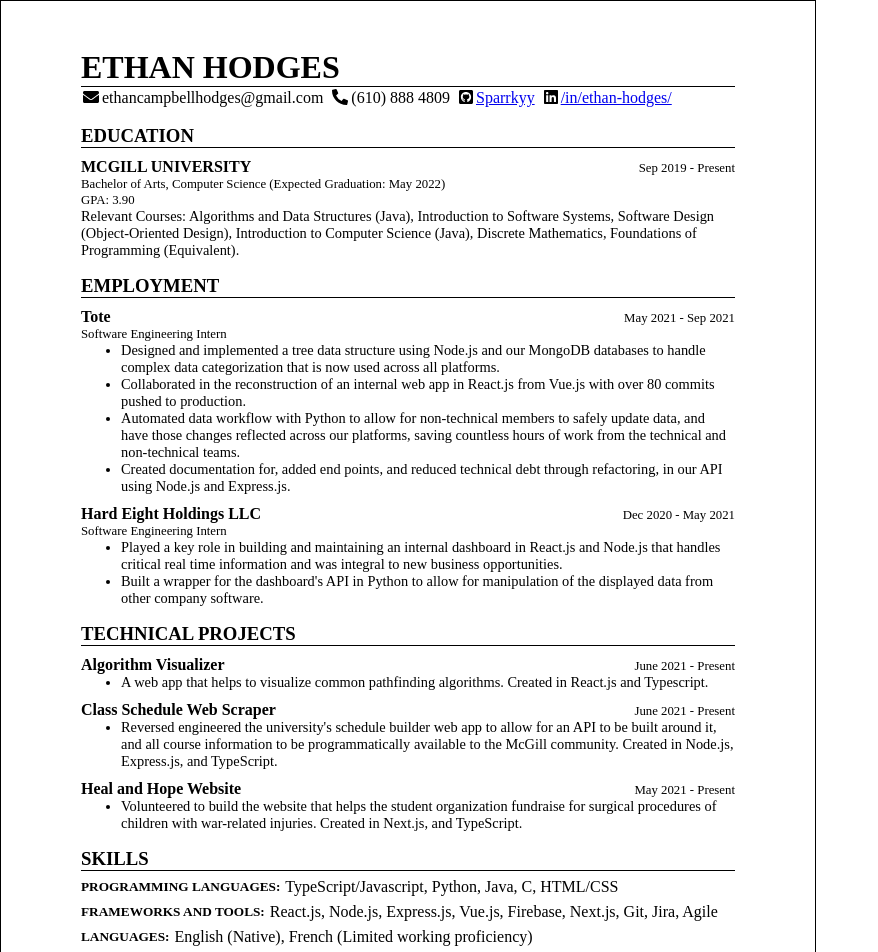
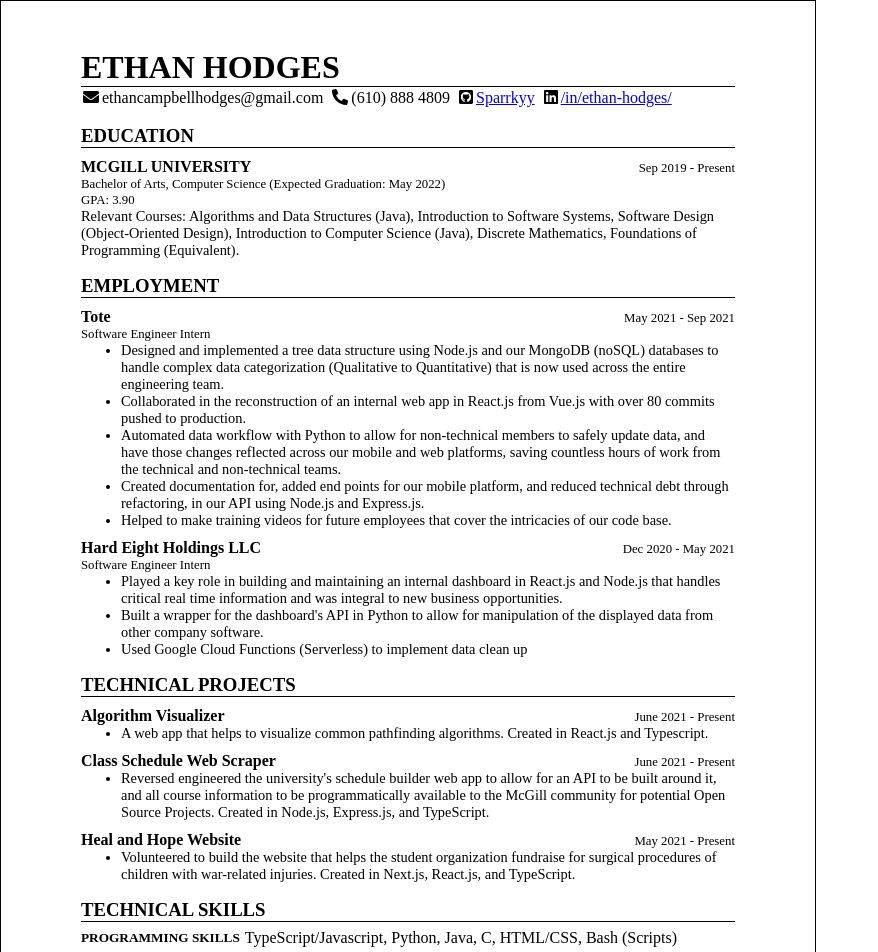
Before and after one commit to Sparrkyy/resume_builder, a React (Create React App) app: page / in a window 1280 px wide. Shown: the top 952 px of the page, without its empty margins (0-878 px from the left). Built offline with nearby package versions, Linux system fonts and the light colour scheme.

Commit message:
capital one intial edits

```diff
--- a/src/App.tsx
+++ b/src/App.tsx
@@ -28,21 +28,23 @@ const content = {
 			{
 				companyTitle: "Tote",
 				dates: "May 2021 - Sep 2021",
-				positionTitle: "Software Engineering Intern",
+				positionTitle: "Software Engineer Intern",
 				bulletPoints: [
-					"Designed and implemented a tree data structure using Node.js and our MongoDB databases to handle complex data categorization that is now used across all platforms.",
+					"Designed and implemented a tree data structure using Node.js and our MongoDB (noSQL) databases to handle complex data categorization (Qualitative to Quantitative) that is now used across the entire engineering team.",
 					"Collaborated in the reconstruction of an internal web app in React.js from Vue.js with over 80 commits pushed to production.",
-					"Automated data workflow with Python to allow for non-technical members to safely update data, and have those changes reflected across our platforms, saving countless hours of work from the technical and non-technical teams.",
-					"Created documentation for, added end points, and reduced technical debt through refactoring, in our API using Node.js and Express.js.",
+					"Automated data workflow with Python to allow for non-technical members to safely update data, and have those changes reflected across our mobile and web platforms, saving countless hours of work from the technical and non-technical teams.",
+					"Created documentation for, added end points for our mobile platform, and reduced technical debt through refactoring, in our API using Node.js and Express.js.",
+					"Helped to make training videos for future employees that cover the intricacies of our code base.",
 				],
 			},
 			{
 				companyTitle: "Hard Eight Holdings LLC",
 				dates: "Dec 2020 - May 2021",
-				positionTitle: "Software Engineering Intern",
+				positionTitle: "Software Engineer Intern",
 				bulletPoints: [
 					"Played a key role in building and maintaining an internal dashboard in React.js and Node.js that handles critical real time information and was integral to new business opportunities.",
 					"Built a wrapper for the dashboard's API in Python to allow for manipulation of the displayed data from other company software.",
+					"Used Google Cloud Functions (Serverless) to implement data clean up",
 				],
 			},
 		],
@@ -59,7 +61,7 @@ const content = {
 				title: "Class Schedule Web Scraper",
 				date: "June 2021 - Present",
 				description:
-					"Reversed engineered the university's schedule builder web app to allow for an API to be built around it, and all course information to be programmatically available to the McGill community. Created in Node.js, Express.js, and TypeScript.",
+					"Reversed engineered the university's schedule builder web app to allow for an API to be built around it, and all course information to be programmatically available to the McGill community for potential Open Source Projects. Created in Node.js, Express.js, and TypeScript.",
 			},
 			// {
 			// 	title: "McGill Tools Contributer",
@@ -71,19 +73,19 @@ const content = {
 				title: "Heal and Hope Website",
 				date: "May 2021 - Present",
 				description:
-					"Volunteered to build the website that helps the student organization fundraise for surgical procedures of children with war-related injuries. Created in Next.js, and TypeScript.",
+					"Volunteered to build the website that helps the student organization fundraise for surgical procedures of children with war-related injuries. Created in Next.js, React.js, and TypeScript.",
 			},
 		],
 	},
 	skills: {
 		list: [
 			{
-				skillType: "PROGRAMMING LANGUAGES:",
-				skillList: "TypeScript/Javascript, Python, Java, C, HTML/CSS",
+				skillType: "PROGRAMMING SKILLS",
+				skillList: "TypeScript/Javascript, Python, Java, C, HTML/CSS, Bash (Scripts) ",
 			},
 			{
 				skillType: "FRAMEWORKS AND TOOLS:",
-				skillList: "React.js, Node.js, Express.js, Vue.js, Firebase, Next.js, Git, Jira, Agile",
+				skillList: "React.js, Node.js, Express.js, Vue.js, Firebase, Next.js, Git, Jira, Agile, JSON",
 			},
 			{
 				skillType: "LANGUAGES:",
@@ -158,7 +160,7 @@ function App() {
 					);
 				})}
 			</InformationalBlock>
-			<InformationalBlock sectionTitle='SKILLS'>
+			<InformationalBlock sectionTitle='TECHNICAL SKILLS'>
 				{content.skills.list.map((skill) => {
 					return <Skill skillList={skill.skillList} skillType={skill.skillType}></Skill>;
 				})}
```
